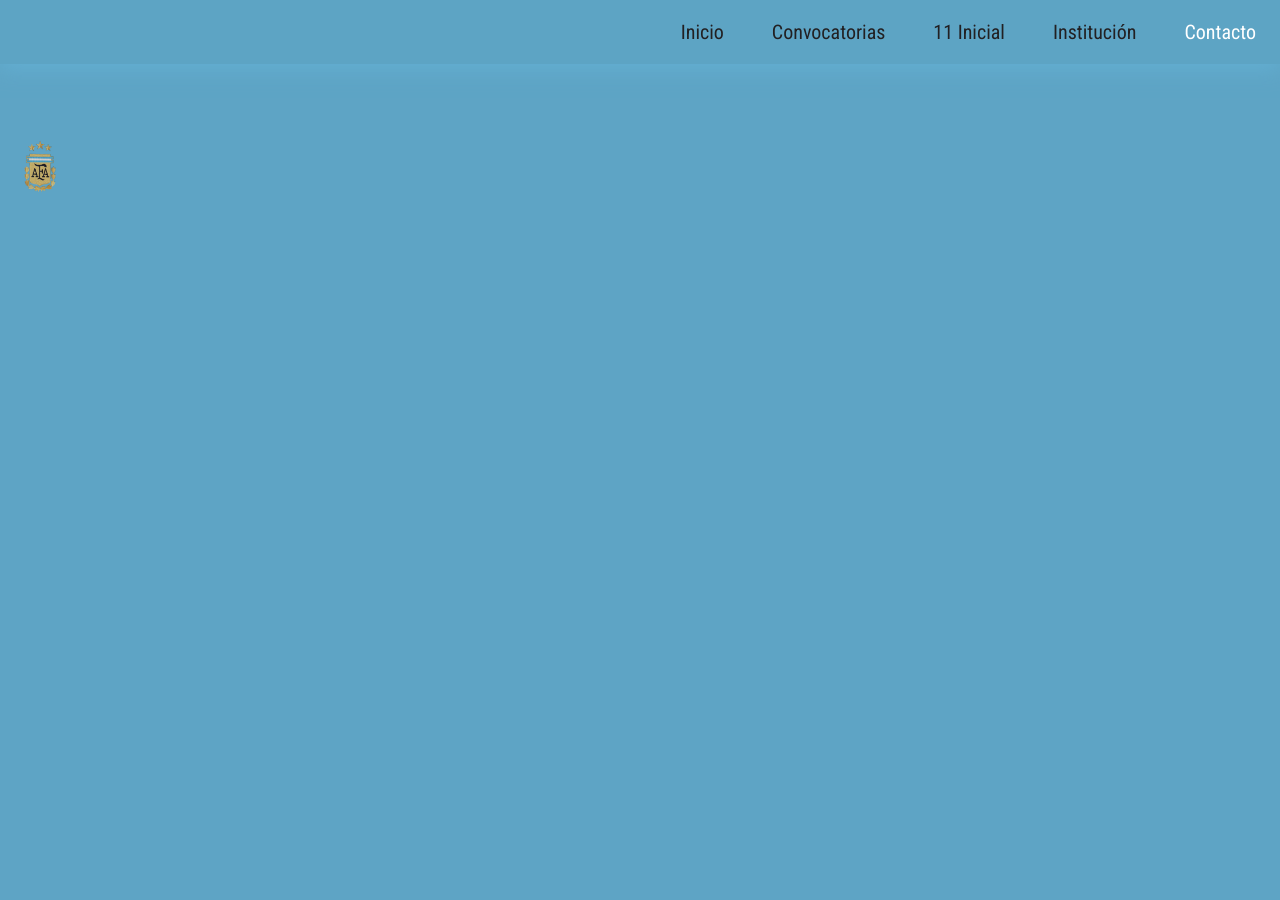
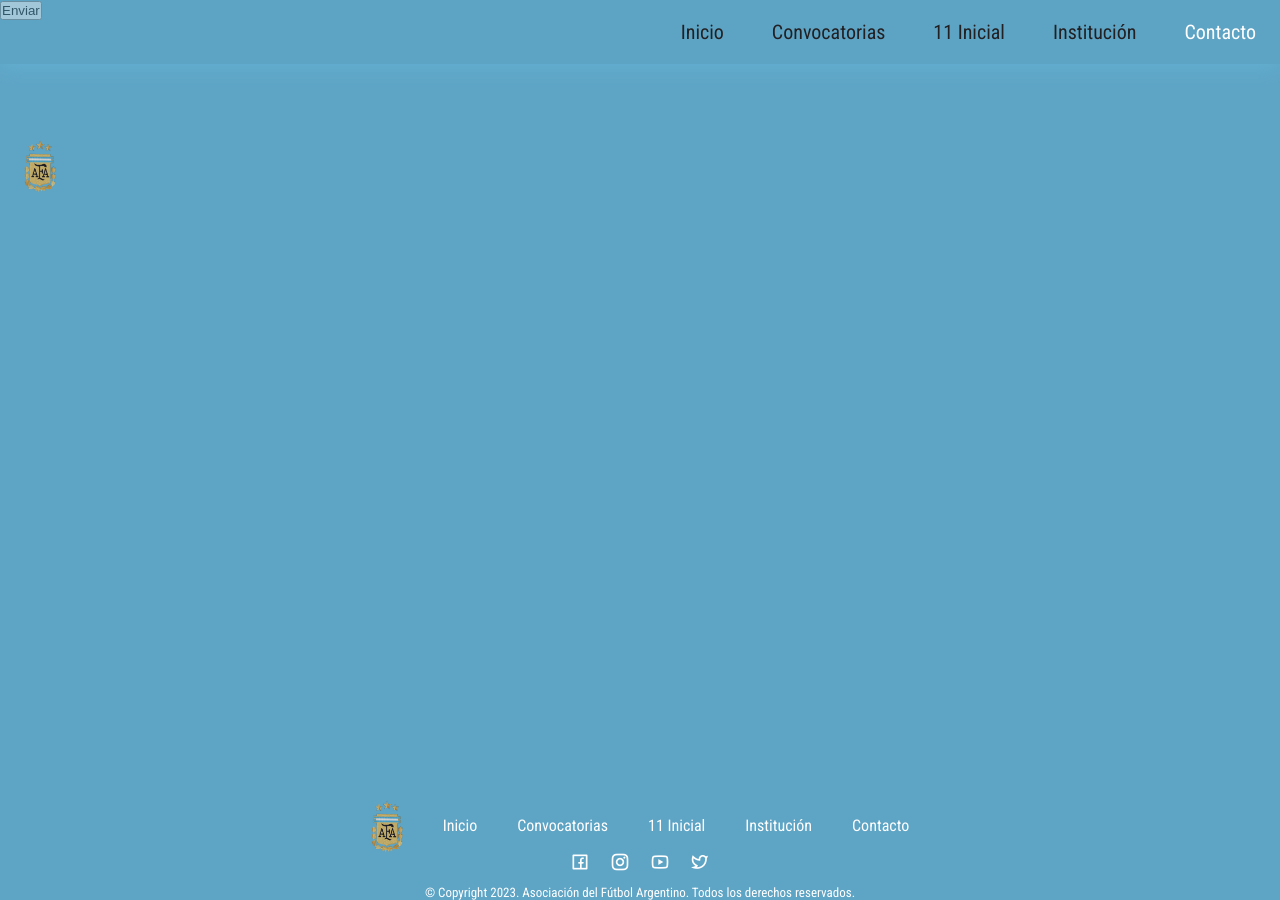
Before and after one commit to MicaelaKloster/Scaloneta, a plain HTML site: page assets/html/contacto/contacto.html in a window 1280 px wide. Before the commit the page ends 800 px from the top, so only its background shows below. Drawn offline with nearby package versions, Linux system fonts and the light colour scheme.

Commit message:
Contact and institution changes

```diff
--- a/assets/css/style.css
+++ b/assets/css/style.css
@@ -203,11 +203,6 @@ img {
 }
 
 /* FOOTER */
-.footer{
-  /* width: 100vw; */
-  /* height: auto; */
-}
-
 .footer_container{
   text-align: center;
 }
--- a/assets/html/contacto/contac-style.css
+++ b/assets/html/contacto/contac-style.css
@@ -149,6 +149,62 @@
   color: var(--title-color);
 }
 
+/* CONTACT */
+.section{
+  width: 100vw;
+  height: 100vh;
+}
+
+/* FOOTER */
+.footer_container{
+  text-align: center;
+}
+
+.footer_logo{
+  width: 2rem;
+  height: auto;
+}
+
+.footer_list,
+.footer_social{
+  display: flex;
+  justify-content: center;
+  align-items: center;
+}
+
+.footer_list{
+  column-gap: 2.5rem;
+}
+
+.footer_link{
+  color: var(--title-color);
+}
+
+.footer_link:hover{
+  text-decoration: underline;
+}
+
+.footer_social{
+  column-gap: 1.25rem;
+}
+
+.footer_social-link{
+  font-size: 1.25rem;
+  color: var(--title-color);
+  transition: transform .3s;
+}
+
+.footer_social-link:hover{
+  transform: translateY(-.15rem);
+}
+
+.footer_copy{
+  display: block;
+  margin-top: .5rem;
+  font-size: var(--smaller-font-size);
+  color: var(--title-color);
+}
+
 
 
 /*=============== SCROLL BAR ===============*/
--- a/assets/html/contacto/contacto.html
+++ b/assets/html/contacto/contacto.html
@@ -46,5 +46,66 @@
         </nav>
     </header>
 
+    <!-- CONTACT -->
+    <main class="main">
+        <section class="contact section" id="contact">
+            <div class="contact_content">
+
+                <button href="#" class="contact_button">
+                    Enviar
+                </button>
+            </div>
+        </section>
+    </main>
+
+    <!-- FOOTER -->
+    <footer class="footer">
+        <div class="footer_container">
+            <ul class="footer_list">
+                <img src="../../img/logo.png" alt="AFA LOGO" class="footer_logo">
+                <li class="footer_link">
+                    <a href="../../../index.html" class="footer_link">Inicio</a>
+                </li>
+
+                <li class="footer_link">
+                    <a href="#" class="footer_link">Convocatorias</a>
+                </li>
+
+                <li class="footer_link">
+                    <a href="#" class="footer_link">11 Inicial</a>
+                </li>
+
+                <li class="footer_link">
+                    <a href="../institucion/institucion.html" class="footer_link">Institución</a>
+                </li>
+
+                <li class="footer_link">
+                    <a href="../contacto/contacto.html" class="footer_link">Contacto</a>
+                </li>
+            </ul>
+
+            <ul class="footer_social">
+                <a href="#" class="footer_social-link">
+                    <i class="ri-facebook-box-line"></i>
+                </a>
+
+                <a href="#" class="footer_social-link">
+                    <i class="ri-instagram-line"></i>
+                </a>
+
+                <a href="#" class="footer_social-link">
+                    <i class="ri-youtube-line"></i>
+                </a>
+
+                <a href="#" class="footer_social-link">
+                    <i class="ri-twitter-line"></i>
+                </a>
+            </ul>
+
+            <span class="footer_copy">
+                &#169; Copyright 2023. Asociación del Fútbol Argentino. Todos los derechos reservados.
+            </span>
+        </div>
+    </footer>
 </body>
 </html>
--- a/assets/html/institucion/institution-syle.css
+++ b/assets/html/institucion/institution-syle.css
@@ -149,7 +149,61 @@
   color: var(--title-color);
 }
 
+/* INSTITUTION */
+.section{
+  width: 100vw;
+  height: 100vh;
+}
 
+/* FOOTER */
+.footer_container{
+  text-align: center;
+}
+
+.footer_logo{
+  width: 2rem;
+  height: auto;
+}
+
+.footer_list,
+.footer_social{
+  display: flex;
+  justify-content: center;
+  align-items: center;
+}
+
+.footer_list{
+  column-gap: 2.5rem;
+}
+
+.footer_link{
+  color: var(--title-color);
+}
+
+.footer_link:hover{
+  text-decoration: underline;
+}
+
+.footer_social{
+  column-gap: 1.25rem;
+}
+
+.footer_social-link{
+  font-size: 1.25rem;
+  color: var(--title-color);
+  transition: transform .3s;
+}
+
+.footer_social-link:hover{
+  transform: translateY(-.15rem);
+}
+
+.footer_copy{
+  display: block;
+  margin-top: .5rem;
+  font-size: var(--smaller-font-size);
+  color: var(--title-color);
+}
 
 
   /*=============== SCROLL BAR ===============*/
```
Also changed, not shown: assets/html/institucion/institucion.html (+59 -0 lines).
